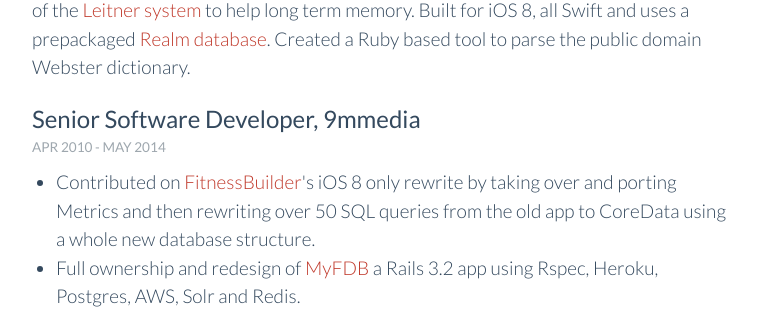
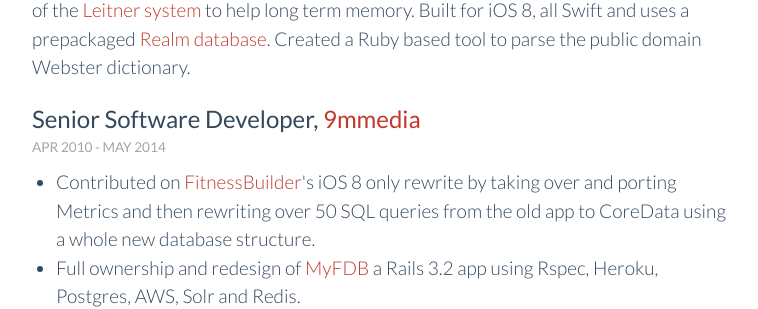
Before and after one commit to javierjulio/javierjulio.github.io, a Jekyll site: the page built from resume.html, in a window 1280 px wide and 900 px high, scrolled down 644 px. Shown: the part 156-465 px from the top of the window, without its empty margins (258-1016 px from the left). Built offline with Jekyll 4.4.1, drawn with Linux system fonts in a browser that asks for light colours.

Commit message:
Linkify 9mmedia as page does load

```diff
--- a/resume.html
+++ b/resume.html
@@ -22,7 +22,7 @@ permalink: /resume/
 <p class="job-date">Sept 2014 - Dec 2014</p>
 <p>Created a flash card app with a built in English dictionary where you can save and review words that you're having trouble remembering. Uses a custom implementation of the <a href="https://en.wikipedia.org/wiki/Leitner_system">Leitner system</a> to help long term memory. Built for iOS 8, all Swift and uses a prepackaged <a href="https://realm.io">Realm database</a>. Created a Ruby based tool to parse the public domain Webster dictionary.</p>
 
-<h3 class="job-title">Senior Software Developer, 9mmedia</h3>
+<h3 class="job-title">Senior Software Developer, <a href="http://www.9mmedia.com">9mmedia</a></h3>
 <p class="job-date">Apr 2010 - May 2014</p>
 <ul>
   <li>Contributed on <a href="https://www.pumpone.com/fitnessbuilder">FitnessBuilder</a>'s iOS 8 only rewrite by taking over and porting Metrics and then rewriting over 50 SQL queries from the old app to CoreData using a whole new database structure.</li>
```
